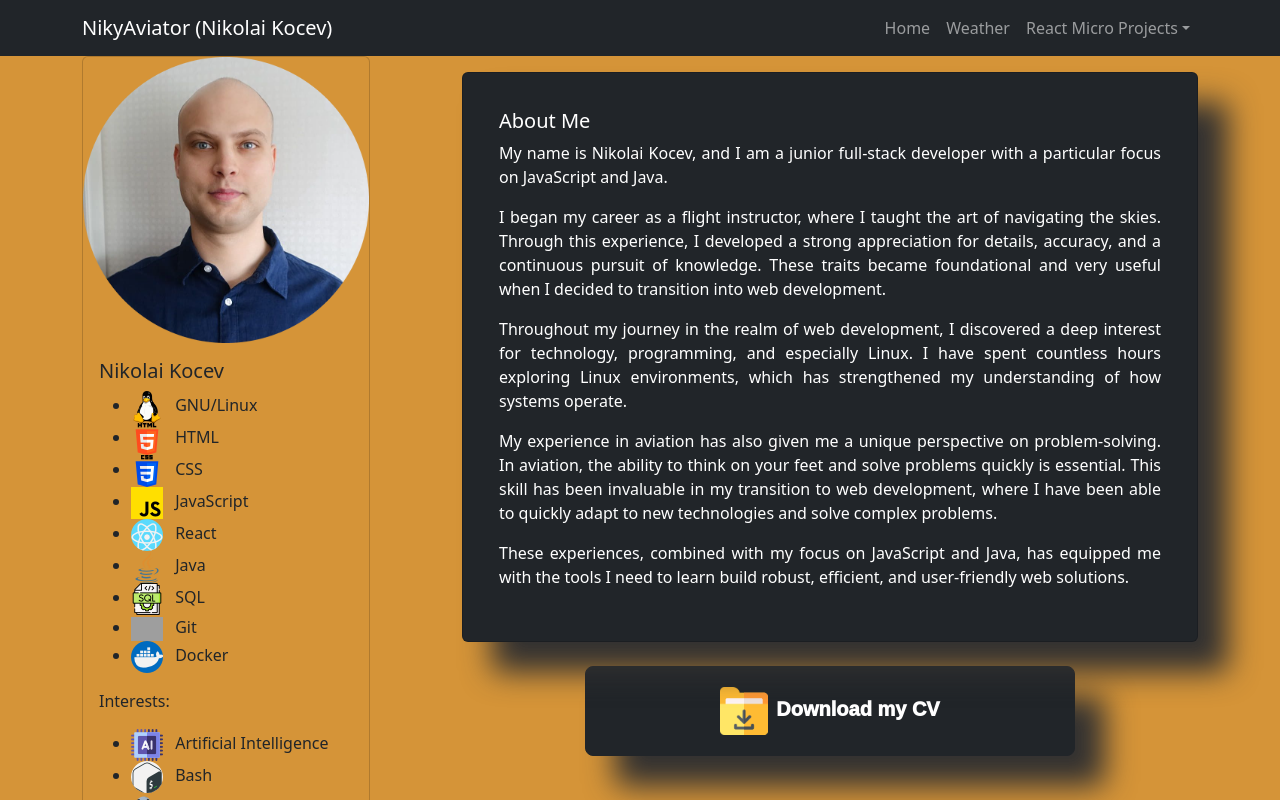
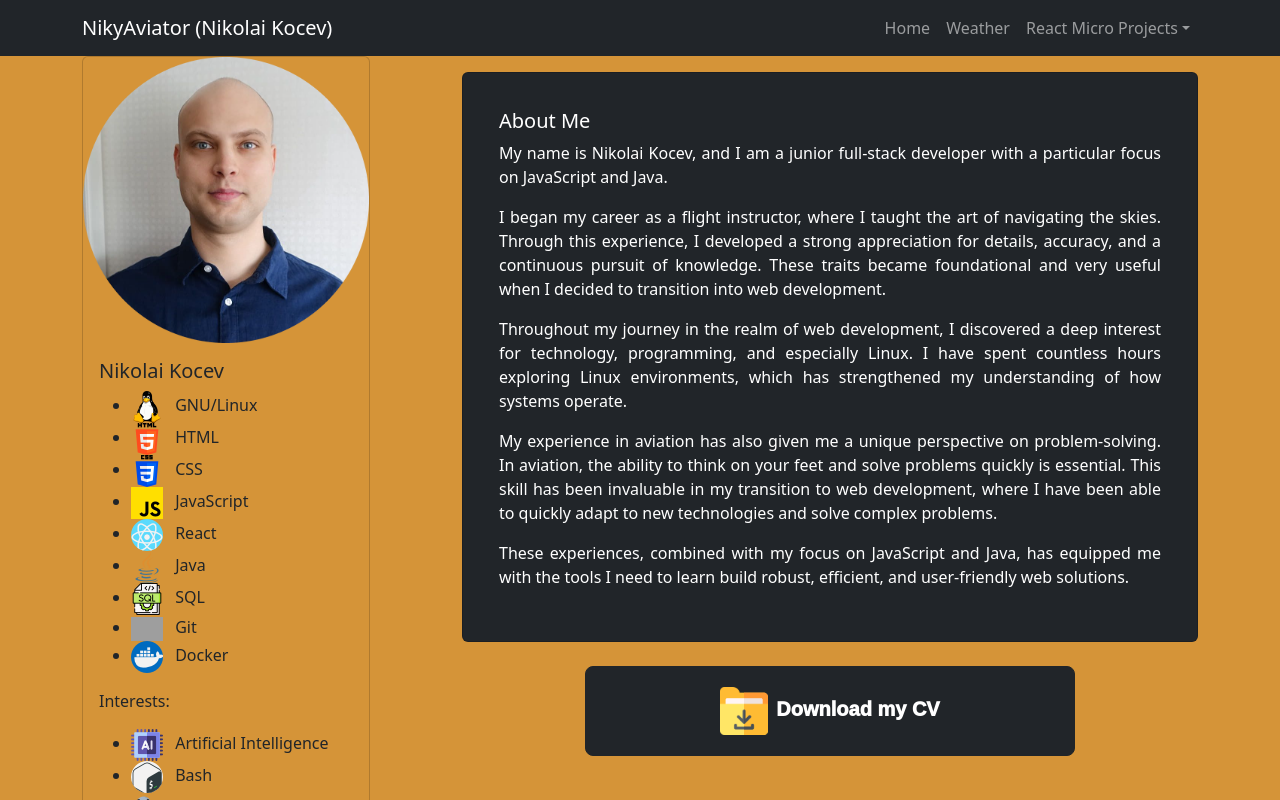
Before and after one commit to NikyAviator/nikolaikocev, a React (Vite) app in the folder frontend/: page / in a window 1280 px wide. Shown: the top 800 px of the page. Built offline with nearby package versions, Linux system fonts and the light colour scheme; grey boxes are pictures that could not be loaded; a web font is replaced by a local one.

Commit message:
Removed the box shadow css property, for now...

```diff
--- a/frontend/src/scss/downloadcvbutton.scss
+++ b/frontend/src/scss/downloadcvbutton.scss
@@ -13,9 +13,9 @@
   }
 }
 
-.niky-text-info {
-  box-shadow: 30px 30px 30px rgba(50, 49, 49, 1.8);
-}
+// .niky-text-info {
+//   box-shadow: 30px 30px 30px rgba(50, 49, 49, 1.8);
+// }
 
 .protest-revolution-regular {
   font-family: 'Protest Revolution', sans-serif;
--- a/frontend/src/scss/nikytextinfo.scss
+++ b/frontend/src/scss/nikytextinfo.scss
@@ -2,9 +2,9 @@
 // They can be rems and px but not %
 // inset (moves shadow to the inside) 1. Horizontal offset. 2. Vertical offset. 3. Blur radius (can't be negative).
 // 4. Spread radius (can be negative). 5. Color.
-.niky-text-info-card {
-  box-shadow: 30px 30px 30px rgba(50, 49, 49, 1.8);
-}
+// .niky-text-info-card {
+//   box-shadow: 30px 30px 30px rgba(50, 49, 49, 1.8);
+// }
 
 .protest-revolution-regular {
   font-family: 'Protest Revolution', sans-serif;
```
